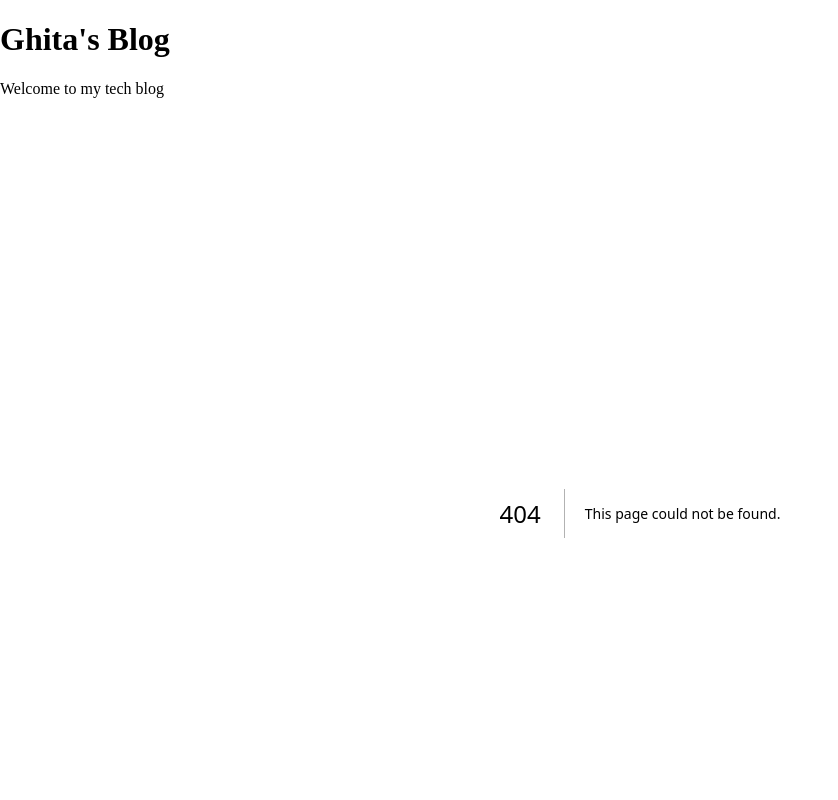
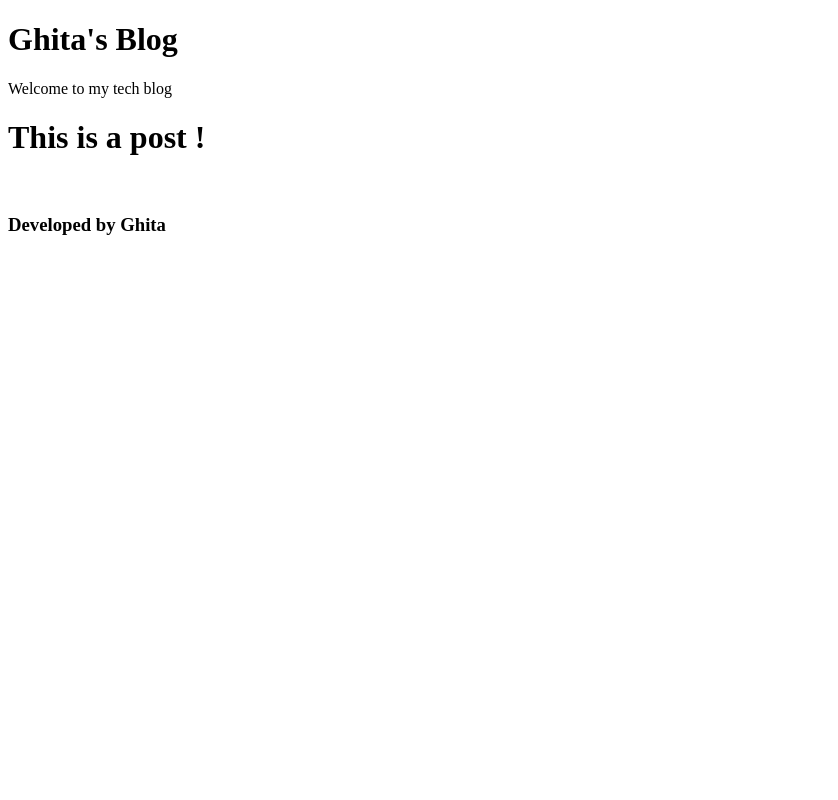
Before and after one commit to ghita/blog, a Next.js app: page /posts/aws-quickstart in a window 1280 px wide. Before the commit this address had no page. Shown: the top 800 px of the page, without its empty margins (0-838 px from the left). Built offline with nearby package versions, Linux system fonts and the light colour scheme.

Commit message:
dummy post route added /posts/slug
- links open this dummy posts page for now

```diff
--- a/app/page.tsx
+++ b/app/page.tsx
@@ -1,4 +1,5 @@
 import fs from "fs";
+import Link from "next/link";
 
 const getPostMetadata = () => {
   const folder = "posts/";
@@ -12,7 +13,9 @@ const HomePage = () => {
   const postMetadata = getPostMetadata();
   const postPreviews = postMetadata.map((slug) =>
     <div>
-      <h2>{slug}</h2>
+      <Link href={`/posts/${slug}`}>
+        <h2>{slug}</h2>
+      </Link>
     </div>
   );
 
--- /dev/null
+++ b/app/posts/[slug]/page.tsx
@@ -0,0 +1,9 @@
+const PostPage = () => {
+    return (
+     <p>
+        <h1>This is a post !</h1>
+     </p>
+    );
+};
+
+export default PostPage;
```
